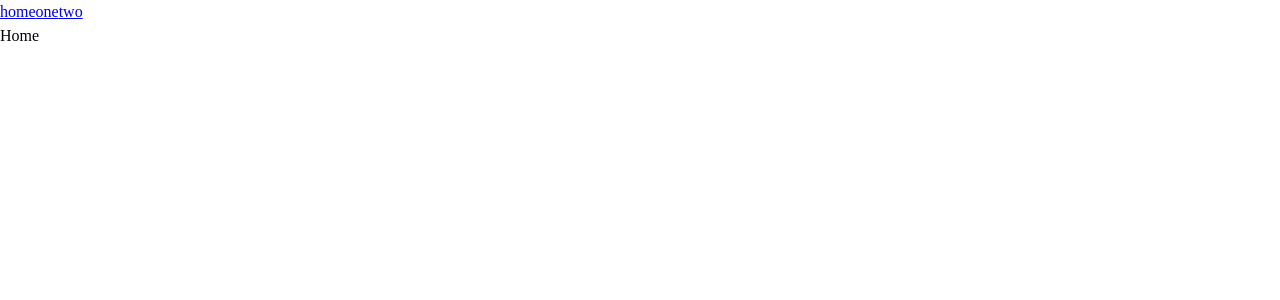
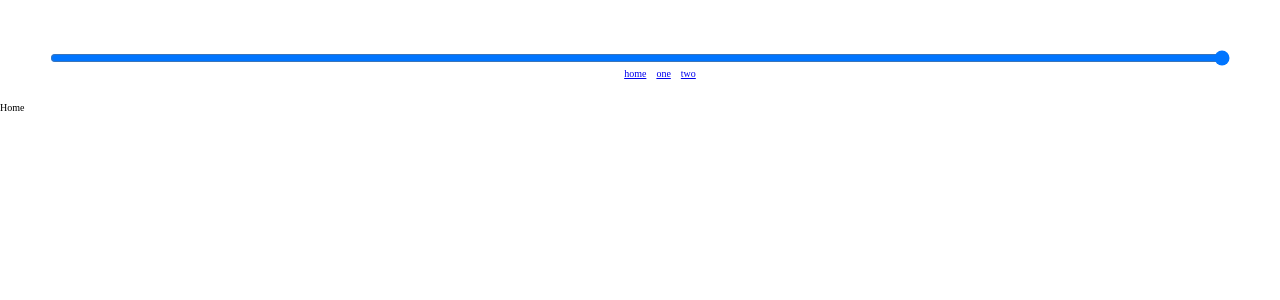
Before and after one commit to rethwyll/portfolio-app, a React (Vite) app: page / in a window 1280 px wide. Shown: the top 300 px of the page. Built offline with nearby package versions, Linux system fonts and the light colour scheme.

Commit message:
header and nav

```diff
--- /dev/null
+++ b/src/assets/index.css
@@ -0,0 +1,5 @@
+#root {
+  display: grid;
+  grid-template-rows: 10rem;
+  grid-auto-rows: 1fr;
+}
--- a/src/reset.css
+++ b/src/assets/reset.css
@@ -12,11 +12,16 @@
 * {
   margin: 0;
 }
+
 /*
   Typographic tweaks!
   3. Add accessible line-height
   4. Improve text rendering
 */
+html {
+  /* reset base font-size */
+  font-size: 10px;
+}
 body {
   line-height: 1.5;
   -webkit-font-smoothing: antialiased;
--- a/src/main.tsx
+++ b/src/main.tsx
@@ -1,5 +1,7 @@
 import React from "react";
 import ReactDOM from "react-dom/client";
+import "./assets/reset.css";
+import "./assets/index.css";
 
 // components
 import { RouterProvider, createBrowserRouter } from "react-router-dom";
--- a/src/routes/App.tsx
+++ b/src/routes/App.tsx
@@ -1,23 +1,47 @@
 import styled from "styled-components";
-import "../reset.css";
 
 // components
 import { NavLink, Outlet } from "react-router-dom";
 
 // styled components
-const Container = styled.div``;
+const Header = styled.header`
+  display: grid;
+  grid-auto-columns: 1fr;
+  padding: 5rem;
+`;
+const Nav = styled.nav`
+  align-items: center;
+  display: flex;
+  justify-content: center;
+`;
+const NavList = styled.ul`
+  display: flex;
+  gap: 1rem;
+  list-style: none;
+`;
 
 const App = () => (
-  <Container>
-    <header>
-      <NavLink to="/">home</NavLink>
-      <NavLink to="/one">one</NavLink>
-      <NavLink to="/two">two</NavLink>
-    </header>
+  <>
+    <Header>
+      <input type="range" id="switcher" name="switcher" min="0" max="11" />
+      <Nav>
+        <NavList>
+          <li>
+            <NavLink to="/">home</NavLink>
+          </li>
+          <li>
+            <NavLink to="/one">one</NavLink>
+          </li>
+          <li>
+            <NavLink to="/two">two</NavLink>
+          </li>
+        </NavList>
+      </Nav>
+    </Header>
     <main>
       <Outlet />
     </main>
-  </Container>
+  </>
 );
 
 export default App;
```
